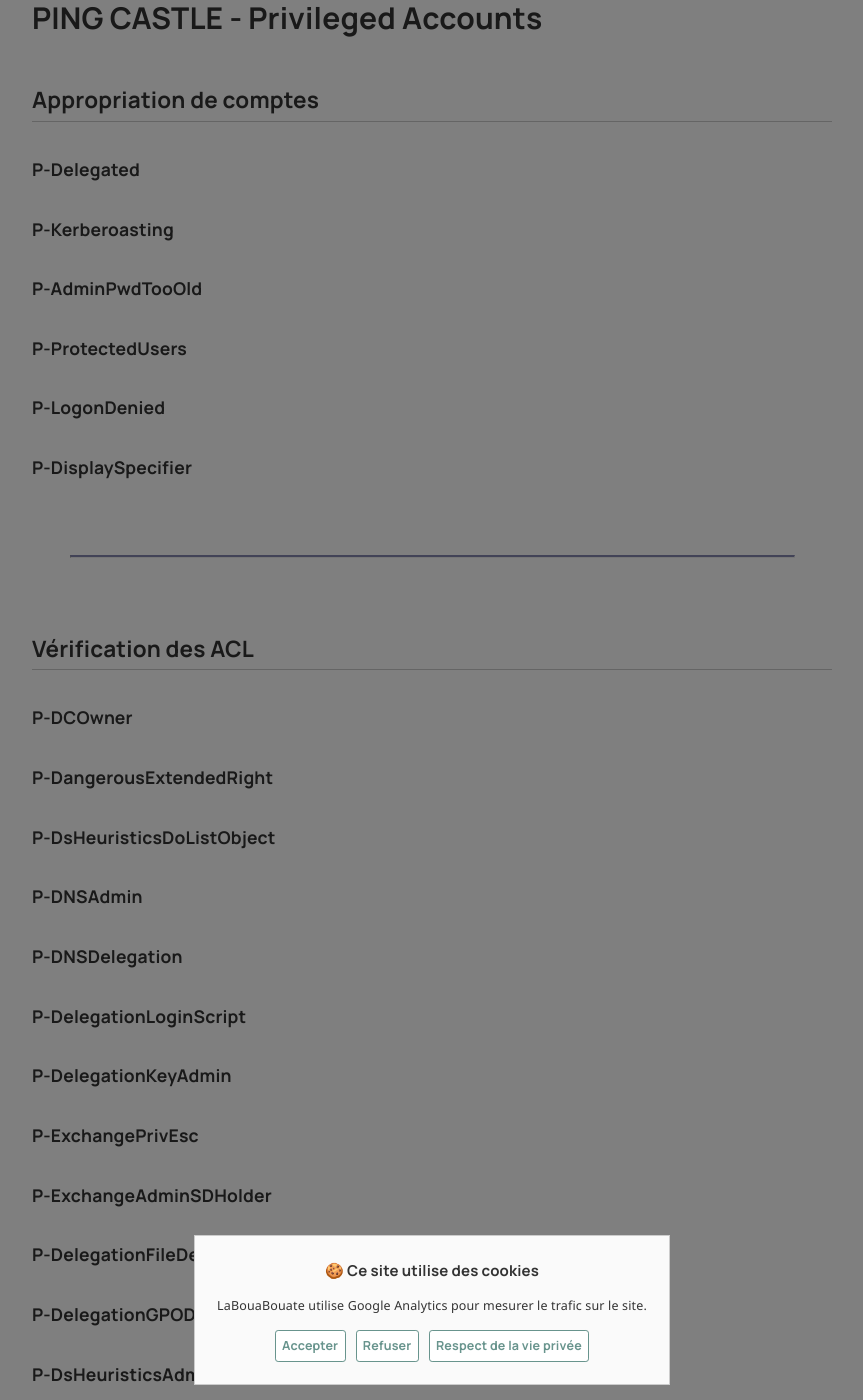
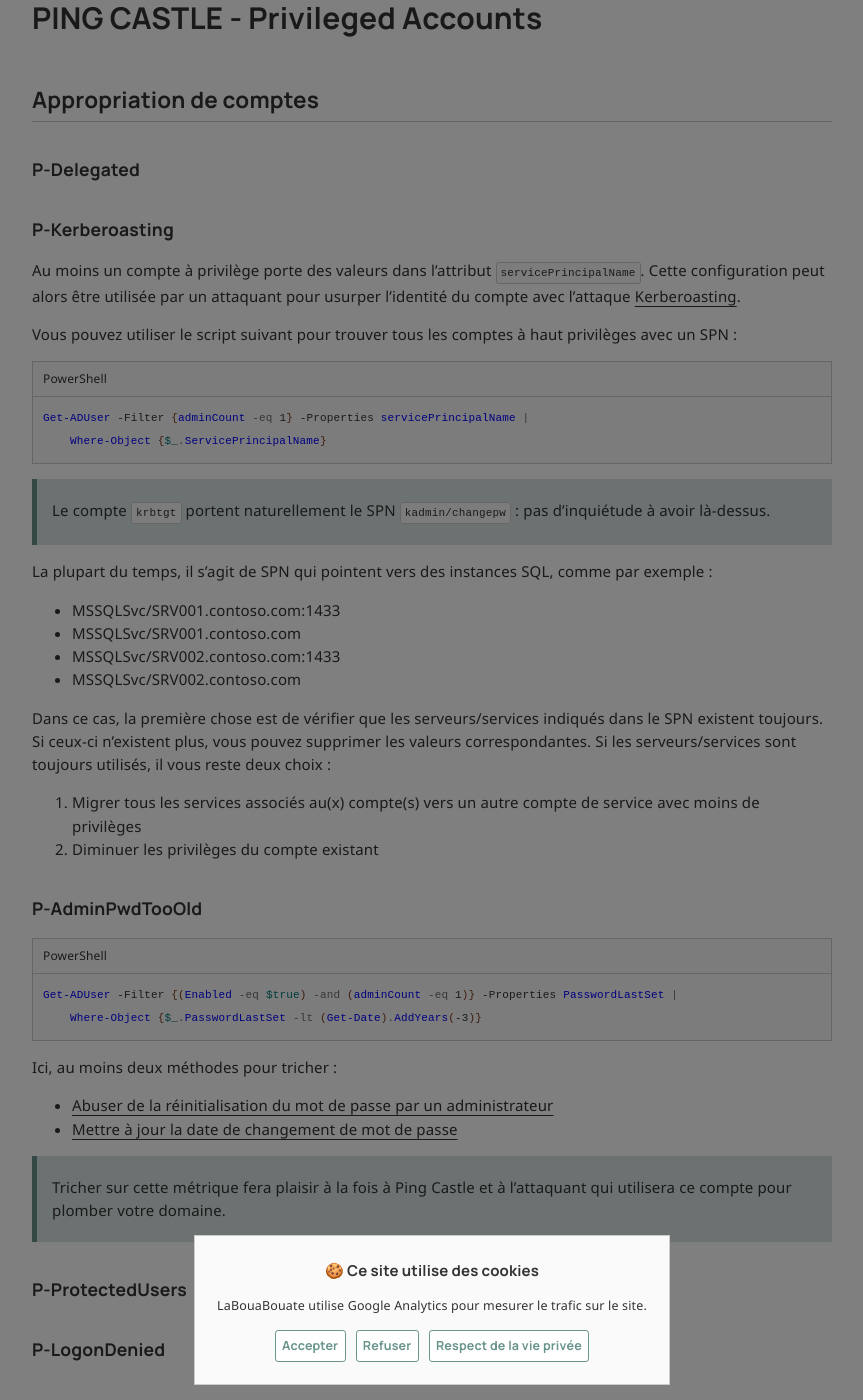
Before and after one commit to leobouard/leobouard.github.io, a Jekyll site: the page built from _posts/2025-06-04-remediation-ad-pingcastle-003.md, in a window 1280 px wide and 1400 px high, scrolled down 200 px. Shown: the whole window, without its empty margins (208-1071 px from the left). Built offline with Jekyll 4.4.1, drawn with Linux system fonts in a browser that asks for light colours; nearby versions of some CDN libraries; some web fonts are replaced; comment, search, counter and statistics services are not loaded.

Commit message:
Corrections & ajout

````diff
--- a/_posts/2025-06-04-remediation-ad-pingcastle-003.md
+++ b/_posts/2025-06-04-remediation-ad-pingcastle-003.md
@@ -16,7 +16,44 @@
 
 ### P-Kerberoasting
 
+Au moins un compte à privilège porte des valeurs dans l'attribut `servicePrincipalName`. Cette configuration peut alors être utilisée par un attaquant pour usurper l'identité du compte avec l'attaque [Kerberoasting](https://beta.hackndo.com/kerberoasting/).
+
+Vous pouvez utiliser le script suivant pour trouver tous les comptes à haut privilèges avec un SPN :
+
+```powershell
+Get-ADUser -Filter {adminCount -eq 1} -Properties servicePrincipalName |
+    Where-Object {$_.ServicePrincipalName}
+```
+
+> Le compte `krbtgt` portent naturellement le SPN `kadmin/changepw` : pas d'inquiétude à avoir là-dessus.
+
+La plupart du temps, il s'agit de SPN qui pointent vers des instances SQL, comme par exemple :
+
+- MSSQLSvc/SRV001.contoso.com:1433
+- MSSQLSvc/SRV001.contoso.com
+- MSSQLSvc/SRV002.contoso.com:1433
+- MSSQLSvc/SRV002.contoso.com
+
+Dans ce cas, la première chose est de vérifier que les serveurs/services indiqués dans le SPN existent toujours. Si ceux-ci n'existent plus, vous pouvez supprimer les valeurs correspondantes. Si les serveurs/services sont toujours utilisés, il vous reste deux choix :
+
+1. Migrer tous les services associés au(x) compte(s) vers un autre compte de service avec moins de privilèges
+2. Diminuer les privilèges du compte existant
+
 ### P-AdminPwdTooOld
+
+
+
+```powershell
+Get-ADUser -Filter {(Enabled -eq $true) -and (adminCount -eq 1)} -Properties PasswordLastSet |
+    Where-Object {$_.PasswordLastSet -lt (Get-Date).AddYears(-3)}
+```
+
+Ici, au moins deux méthodes pour tricher :
+
+- [Abuser de la réinitialisation du mot de passe par un administrateur](https://www.labouabouate.fr/2024/09/15/prolonger-la-vie-mdp#m%C3%A9thode-2--abus-du-passwordreset)
+- [Mettre à jour la date de changement de mot de passe](https://www.labouabouate.fr/2024/09/15/prolonger-la-vie-mdp#m%C3%A9thode-3--abus-du-pwdlastset)
+
+> Tricher sur cette métrique fera plaisir à la fois à Ping Castle et à l'attaquant qui utilisera ce compte pour plomber votre domaine.
 
 ### P-ProtectedUsers
 
````
Also changed, not shown: _posts/2025-06-04-remediation-ad-pingcastle-001.md (+7 -7 lines).
